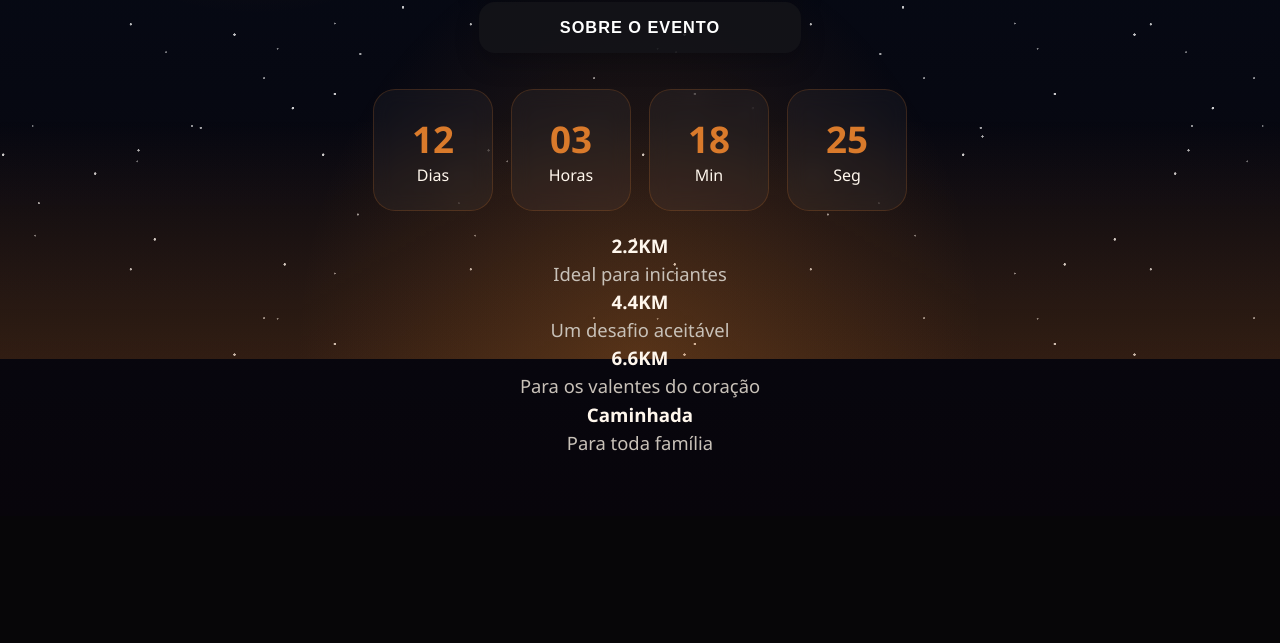
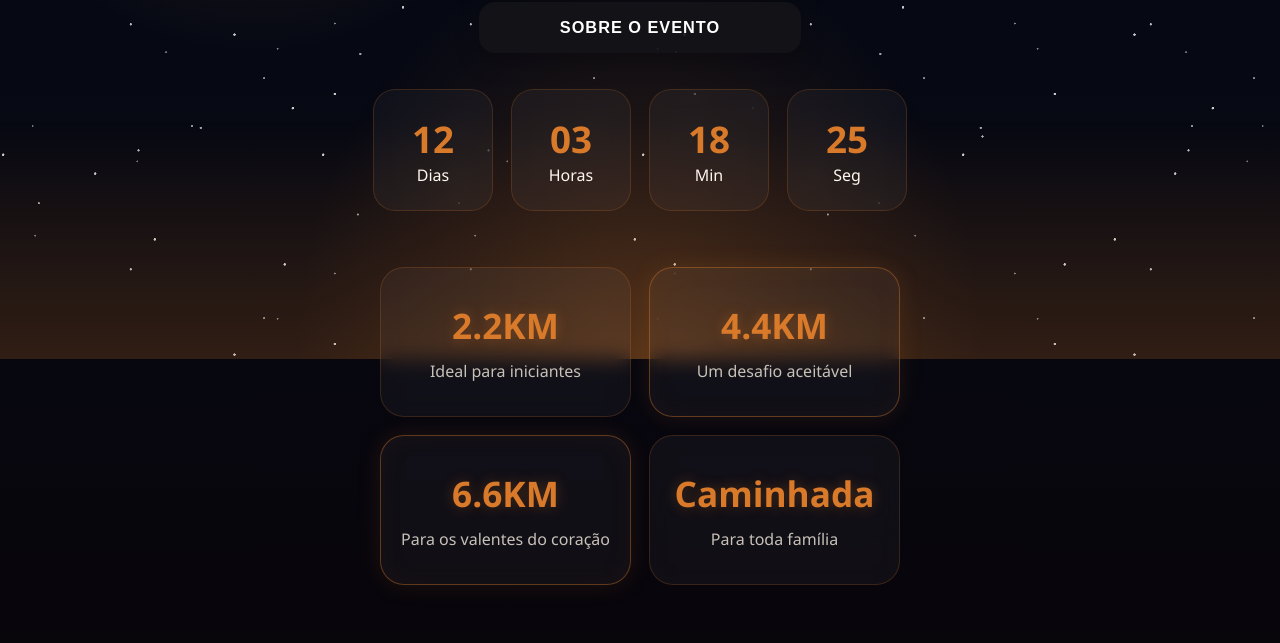
Before and after one commit to prefeituraararunaparana-creator/ArarunaNightRunFormulario, a Flask app: page / in a window 1280 px wide. Shown: the part 441-1084 px from the top of the page. Before the commit the page ends 892 px from the top, so only its background shows below. Run offline with Flask 3, Linux system fonts and the light colour scheme.

Commit message:
página principal, melhorado as categorias

```diff
--- a/static/css/style.css
+++ b/static/css/style.css
@@ -791,3 +791,85 @@ button:disabled {
 
     box-shadow: 0 0 28px rgba(217, 122, 43, 0.25);
 }
+
+.categories-grid {
+    display: grid;
+
+    grid-template-columns: repeat(2, 1fr);
+
+    gap: 18px;
+
+    justify-content: center;
+
+    max-width: 520px;
+
+    margin: 34px auto 0;
+}
+
+.category-card {
+    padding: 26px 20px;
+
+    border-radius: 24px;
+
+    background: rgba(255, 255, 255, 0.04);
+
+    border: 1px solid rgba(217, 122, 43, 0.2);
+
+    backdrop-filter: blur(10px);
+
+    text-align: center;
+
+    transition: 0.28s ease;
+
+    min-height: 150px;
+
+    display: flex;
+
+    flex-direction: column;
+
+    align-items: center;
+
+    justify-content: center;
+}
+
+.category-card:hover {
+    transform: translateY(-6px);
+
+    border-color: rgba(217, 122, 43, 0.42);
+
+    box-shadow:
+        0 18px 34px rgba(0, 0, 0, 0.28),
+        0 0 28px rgba(217, 122, 43, 0.16);
+}
+
+.category-card h3 {
+    color: var(--neon-orange);
+
+    font-size: 2.2rem;
+
+    margin-bottom: 10px;
+
+    text-shadow: 0 0 14px rgba(217, 122, 43, 0.3);
+}
+
+.category-card p {
+    color: var(--text-muted);
+
+    font-size: 1rem;
+
+    line-height: 1.5;
+}
+
+.category-card.featured {
+    border-color: rgba(217, 122, 43, 0.4);
+
+    box-shadow:
+        0 0 24px rgba(217, 122, 43, 0.12),
+        inset 0 0 30px rgba(217, 122, 43, 0.04);
+}
+
+@media (max-width: 560px) {
+    .categories-grid {
+        grid-template-columns: 1fr;
+    }
+}
--- a/templates/index.html
+++ b/templates/index.html
@@ -121,7 +121,7 @@
                     });
                 </script>
                 <br />
-                <section class="categories">
+                <section class="categories-grid">
 
 
                     <div class="category-card">
@@ -143,7 +143,6 @@
                         <h3>Caminhada</h3>
                         <p>Para toda família</p>
                     </div>
-
                 </section>
     </body>
 </html>
```
